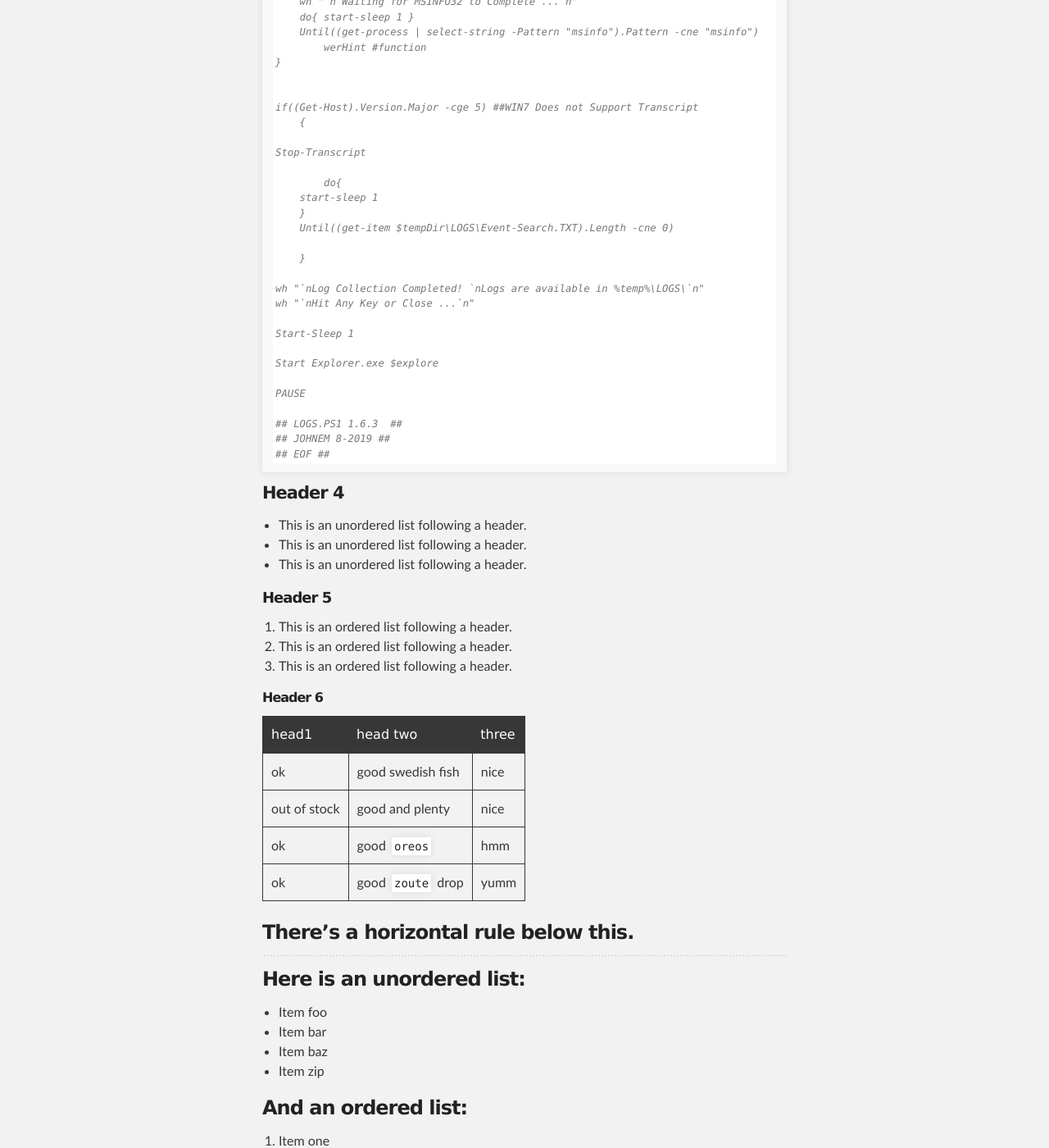
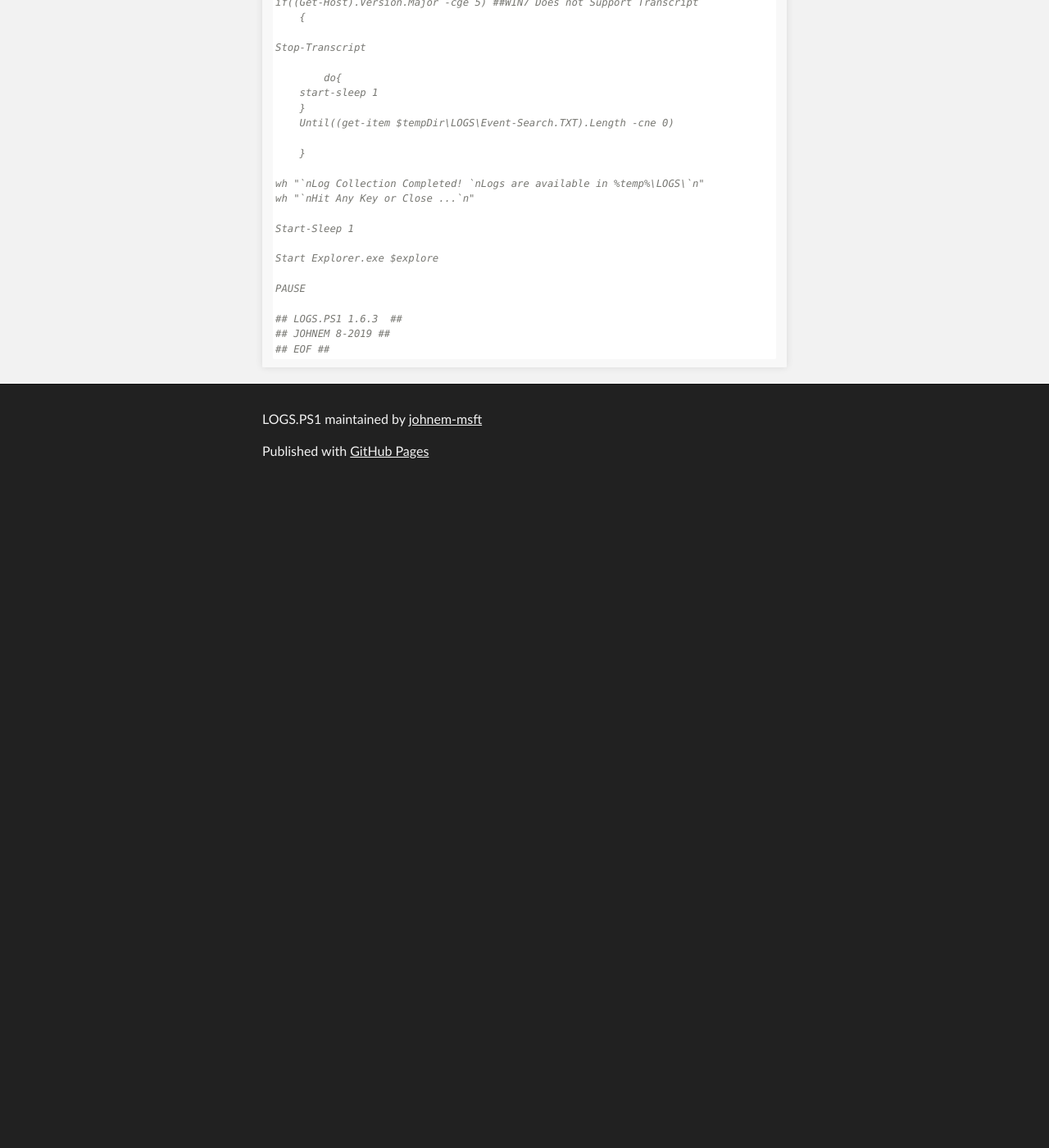
Before and after one commit to johnem-msft/LOGSPS1, a Jekyll site: the page built from index.md, in a window 1280 px wide and 1400 px high, scrolled down 21715 px. Shown: the whole window at 82% size. Built offline with Jekyll 4.4.1, drawn with Linux system fonts in a browser that asks for light colours; our own code applies the rules of GitHub Pages for plain Markdown files; after the commit the page ends 22312 px from its top, so only the background shows below that; some of the changed text lies outside the part shown.

Commit message:
Site Update
Updating Content...

````diff
--- a/index.md
+++ b/index.md
@@ -1090,90 +1090,3 @@ PAUSE
 ## JOHNEM 8-2019 ##
 ## EOF ##
 ```
-
-#### Header 4
-
-*   This is an unordered list following a header.
-*   This is an unordered list following a header.
-*   This is an unordered list following a header.
-
-##### Header 5
-
-1.  This is an ordered list following a header.
-2.  This is an ordered list following a header.
-3.  This is an ordered list following a header.
-
-###### Header 6
-
-| head1        | head two          | three |
-|:-------------|:------------------|:------|
-| ok           | good swedish fish | nice  |
-| out of stock | good and plenty   | nice  |
-| ok           | good `oreos`      | hmm   |
-| ok           | good `zoute` drop | yumm  |
-
-### There's a horizontal rule below this.
-
-* * *
-
-### Here is an unordered list:
-
-*   Item foo
-*   Item bar
-*   Item baz
-*   Item zip
-
-### And an ordered list:
-
-1.  Item one
-1.  Item two
-1.  Item three
-1.  Item four
-
-### And a nested list:
-
-- level 1 item
-  - level 2 item
-  - level 2 item
-    - level 3 item
-    - level 3 item
-- level 1 item
-  - level 2 item
-  - level 2 item
-  - level 2 item
-- level 1 item
-  - level 2 item
-  - level 2 item
-- level 1 item
-
-### Small image
-
-![Octocat](https://github.githubassets.com/images/icons/emoji/octocat.png)
-
-### Large image
-
-![Branching](https://guides.github.com/activities/hello-world/branching.png)
-
-Text can be **bold**, _italic_, or ~~strikethrough~~.
-
-
-### Definition lists can be used with HTML syntax.
-
-<dl>
-<dt>Name</dt>
-<dd>Godzilla</dd>
-<dt>Born</dt>
-<dd>1952</dd>
-<dt>Birthplace</dt>
-<dd>Japan</dd>
-<dt>Color</dt>
-<dd>Green</dd>
-</dl>
-
-```
-Long, single-line code blocks should not wrap. They should horizontally scroll if they are too long. This line should be long enough to demonstrate this.
-```
-
-```
-The final element.
-```
````
Also changed, not shown: assets/images/logsgui.png.
